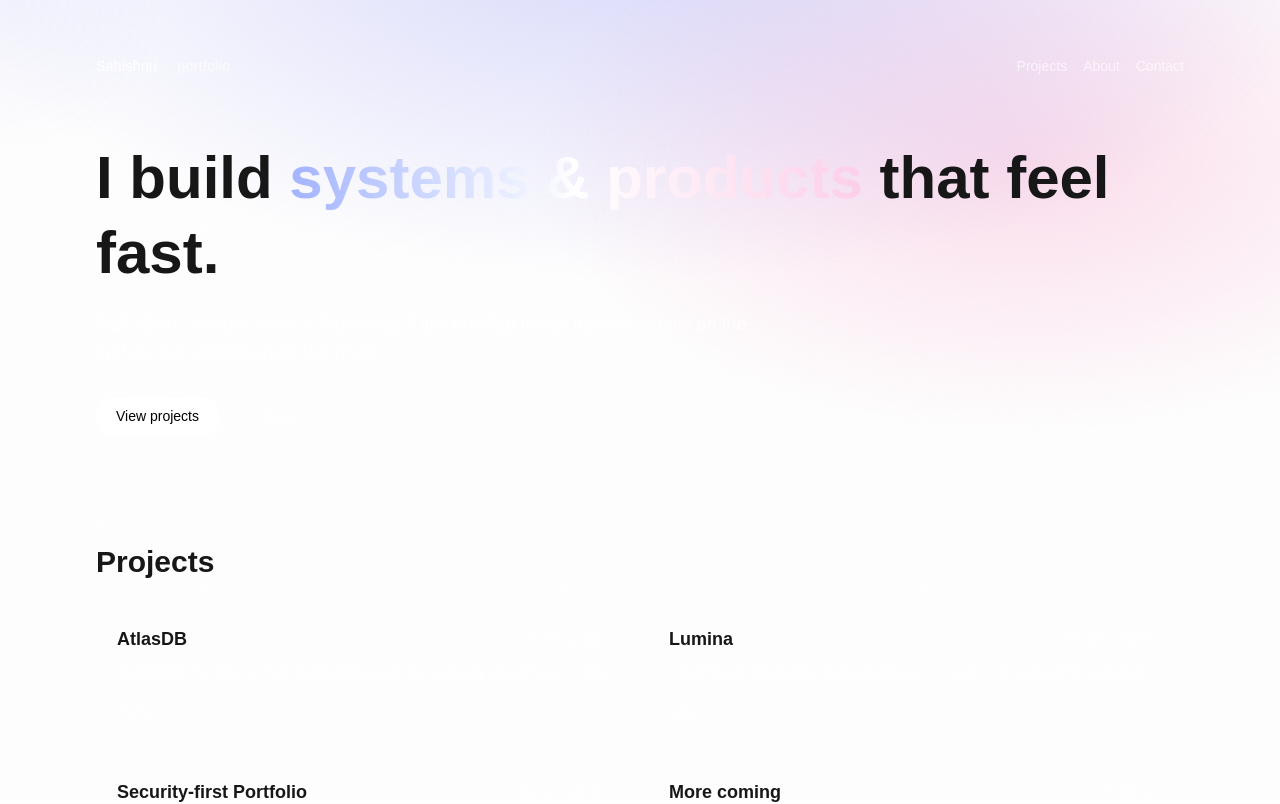
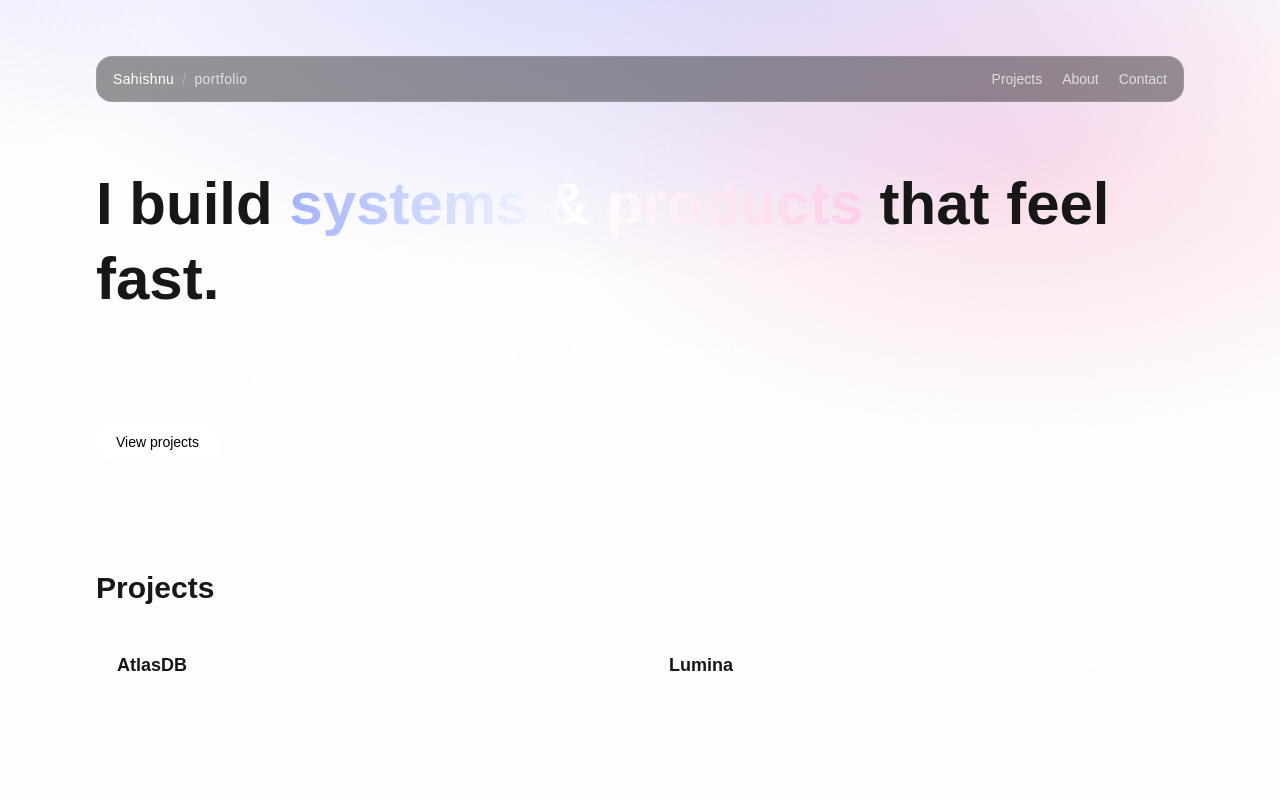
Before and after one commit to SahishnuCB/portfolio, a Next.js app: page / in a window 1280 px wide. Shown: the top 804 px of the page. Built offline with nearby package versions, Linux system fonts and the light colour scheme.

Commit message:
style: add sticky glass navigation header

```diff
--- a/src/app/page.tsx
+++ b/src/app/page.tsx
@@ -37,14 +37,14 @@ export default function HomePage() {
   return (
     <main className="min-h-screen py-14">
       {/* Top bar */}
-      <header className="flex items-center justify-between">
+      <header className="sticky top-0 z-50 mt-0 mb-10 flex items-center justify-between rounded-2xl border border-white/10 bg-black/40 px-4 py-3 backdrop-blur-xl">
         <div className="text-sm tracking-wide text-white/70">
           <span className="text-white">Sahishnu</span>
           <span className="mx-2 text-white/30">/</span>
           <span>portfolio</span>
         </div>
 
-        <nav className="flex gap-4 text-sm text-white/70">
+        <nav className="flex gap-5 text-sm text-white/70">
           <a className="transition hover:text-white" href="#projects">
             Projects
           </a>
@@ -56,6 +56,7 @@ export default function HomePage() {
           </a>
         </nav>
       </header>
+
 
       {/* Hero */}
       <section className="mt-16">
```
